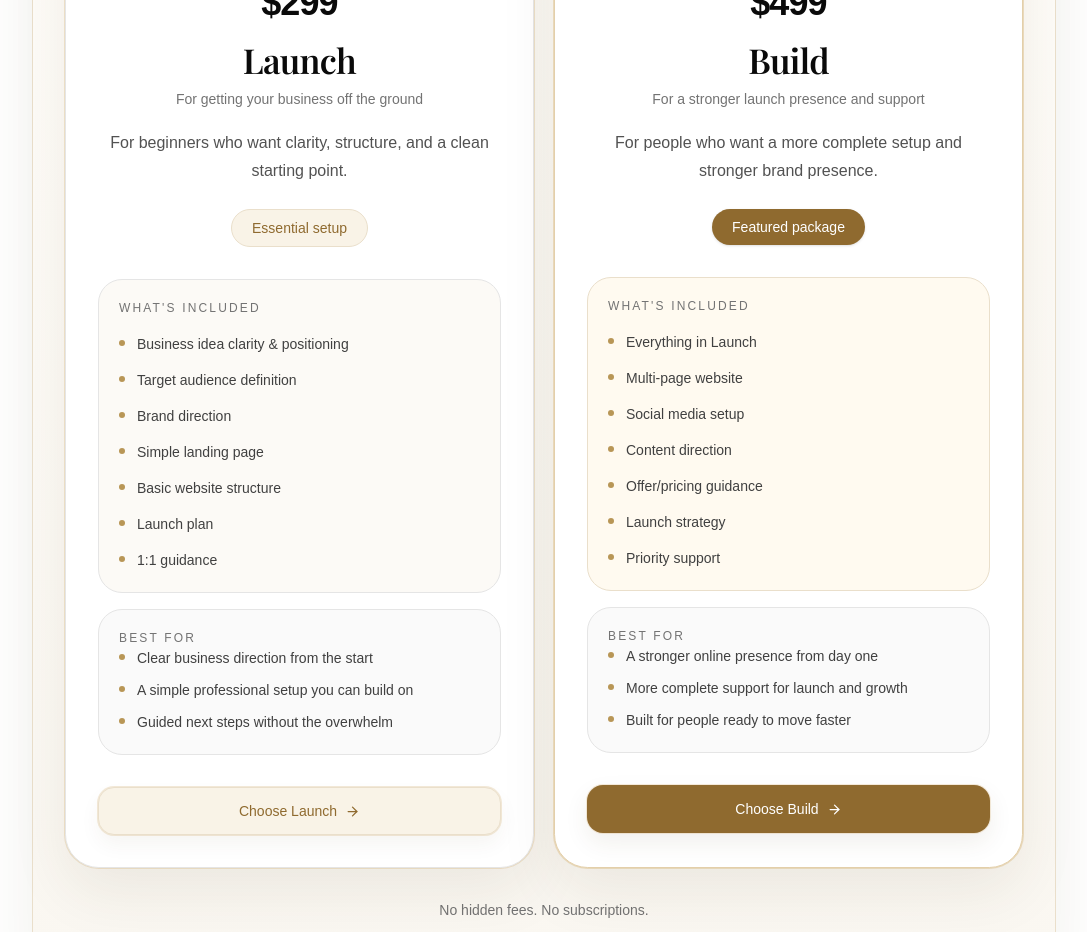
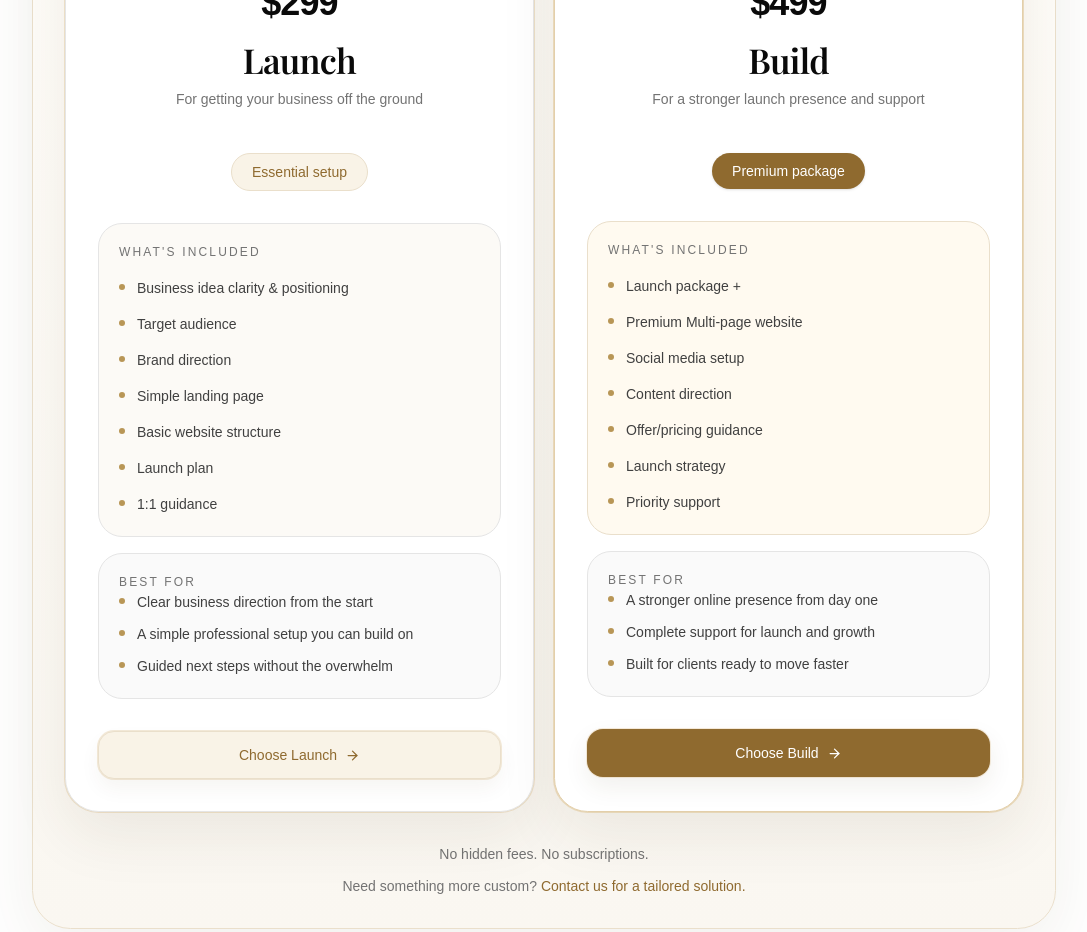
Before and after one commit to zaindurrani93/startflow-site, a Next.js app: page /pricing in a window 1280 px wide. Shown: the part 540-1472 px from the top of the page, without its empty margins (96-1183 px from the left). Built offline with nearby package versions, Linux system fonts and the light colour scheme.

Commit message:
verbiage changes

```diff
--- a/components/startflow-sections.tsx
+++ b/components/startflow-sections.tsx
@@ -115,12 +115,12 @@ const whyStartFlowItems = [
     desc: "We walk you through every step - no guessing."
   },
   {
-    title: "Built for Beginners",
-    desc: "Simple, clear, and designed for real people."
+    title: "Built For Real People",
+    desc: "Simplicity and clarity, catered to all levels of business professionals."
   },
   {
     title: "Launch-Ready",
-    desc: "Everything is built to help you move forward fast."
+    desc: "Everything is built to help you excel forward."
   }
 ];
 
@@ -141,12 +141,12 @@ export function HomeHero() {
           </p>
           <ScrollReveal>
             <h1 className="mt-4 max-w-3xl text-4xl font-semibold tracking-tight text-neutral-950 sm:text-5xl lg:text-6xl">
-              Build your business with clarity minus the confusion.
+              Build your business with clarity - not confusion.
             </h1>
           </ScrollReveal>
 
           <p className="mt-6 max-w-2xl text-base leading-8 text-neutral-600 sm:text-lg">
-            StartFlow helps beginners move from idea to structured execution with guided support, a professional setup, and a clear path forward.
+            StartFlow assists clients move from an idea to a structured execution with guided support, a professional setup, and a clear path forward.
           </p>
 
           <div className="mt-9 flex flex-col justify-center gap-4 sm:flex-row">
@@ -366,7 +366,7 @@ export function PricingSection() {
               <h3 className="plan-title mt-5 text-[2rem] font-semibold leading-none text-neutral-950 sm:text-[2.15rem]">Launch</h3>
               <p className="mt-3 text-sm font-medium text-neutral-500">For getting your business off the ground</p>
               <p className="mt-5 text-base leading-7 text-neutral-600">
-                For beginners who want clarity, structure, and a clean starting point.
+
               </p>
               <div className="mt-6 rounded-full border border-[#eadfcb] bg-[#f9f3e7] px-5 py-2 text-sm font-medium text-[#8f6a2f]">
                 Essential setup
@@ -378,7 +378,7 @@ export function PricingSection() {
               <ul className="mt-4 space-y-3 text-sm leading-6 text-neutral-700">
                 {[
                   "Business idea clarity & positioning",
-                  "Target audience definition",
+                  "Target audience",
                   "Brand direction",
                   "Simple landing page",
                   "Basic website structure",
@@ -432,10 +432,10 @@ export function PricingSection() {
               <h3 className="plan-title mt-5 text-[2rem] font-semibold leading-none text-neutral-950 sm:text-[2.15rem]">Build</h3>
               <p className="mt-3 text-sm font-medium text-neutral-500">For a stronger launch presence and support</p>
               <p className="mt-5 max-w-md text-base leading-7 text-neutral-600">
-                For people who want a more complete setup and stronger brand presence.
+
               </p>
               <div className="mt-6 rounded-full bg-[#8f6a2f] px-5 py-2 text-sm font-medium text-white shadow-sm">
-                Featured package
+                Premium package
               </div>
             </div>
 
@@ -443,8 +443,8 @@ export function PricingSection() {
               <p className="text-xs font-medium uppercase tracking-[0.18em] text-neutral-500">What&apos;s included</p>
               <ul className="mt-4 space-y-3 text-sm leading-6 text-neutral-700">
                 {[
-                  "Everything in Launch",
-                  "Multi-page website",
+                  "Launch package +",
+                  "Premium Multi-page website",
                   "Social media setup",
                   "Content direction",
                   "Offer/pricing guidance",
@@ -464,8 +464,8 @@ export function PricingSection() {
               <ul className="space-y-2 text-sm leading-6 text-neutral-700">
                 {[
                   "A stronger online presence from day one",
-                  "More complete support for launch and growth",
-                  "Built for people ready to move faster"
+                  "Complete support for launch and growth",
+                  "Built for clients ready to move faster"
                 ].map((item) => (
                   <li key={item} className="flex items-start gap-3">
                     <span className="mt-[0.45rem] inline-block h-1.5 w-1.5 shrink-0 rounded-full bg-[#b89656]" />
```
